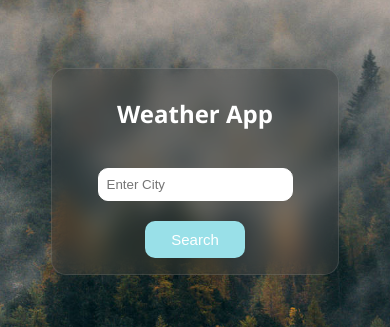
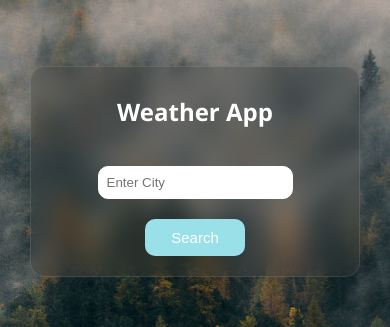
Before and after one commit to dill-e27/Weather-App-Frontend, a plain HTML site: page index.html in a window 390 px wide. Shown: the part 251-578 px from the top of the page. Drawn offline with Linux system fonts and the light colour scheme.

Commit message:
Update Style.css

```diff
--- a/Style.css
+++ b/Style.css
@@ -220,11 +220,8 @@ button:hover {
 @media screen and (max-width: 500px) {
     #weather-container {
         width: 18em;
-        height: auto;
-        max-height: 100dvh;
-        overflow-y: auto;
-        box-sizing: border-box;
-        padding-bottom: 1em;
+        height: 30em;
+        overflow-y: scroll;
     }
     #hourly-forecast {
         overflow-x: scroll;
```
